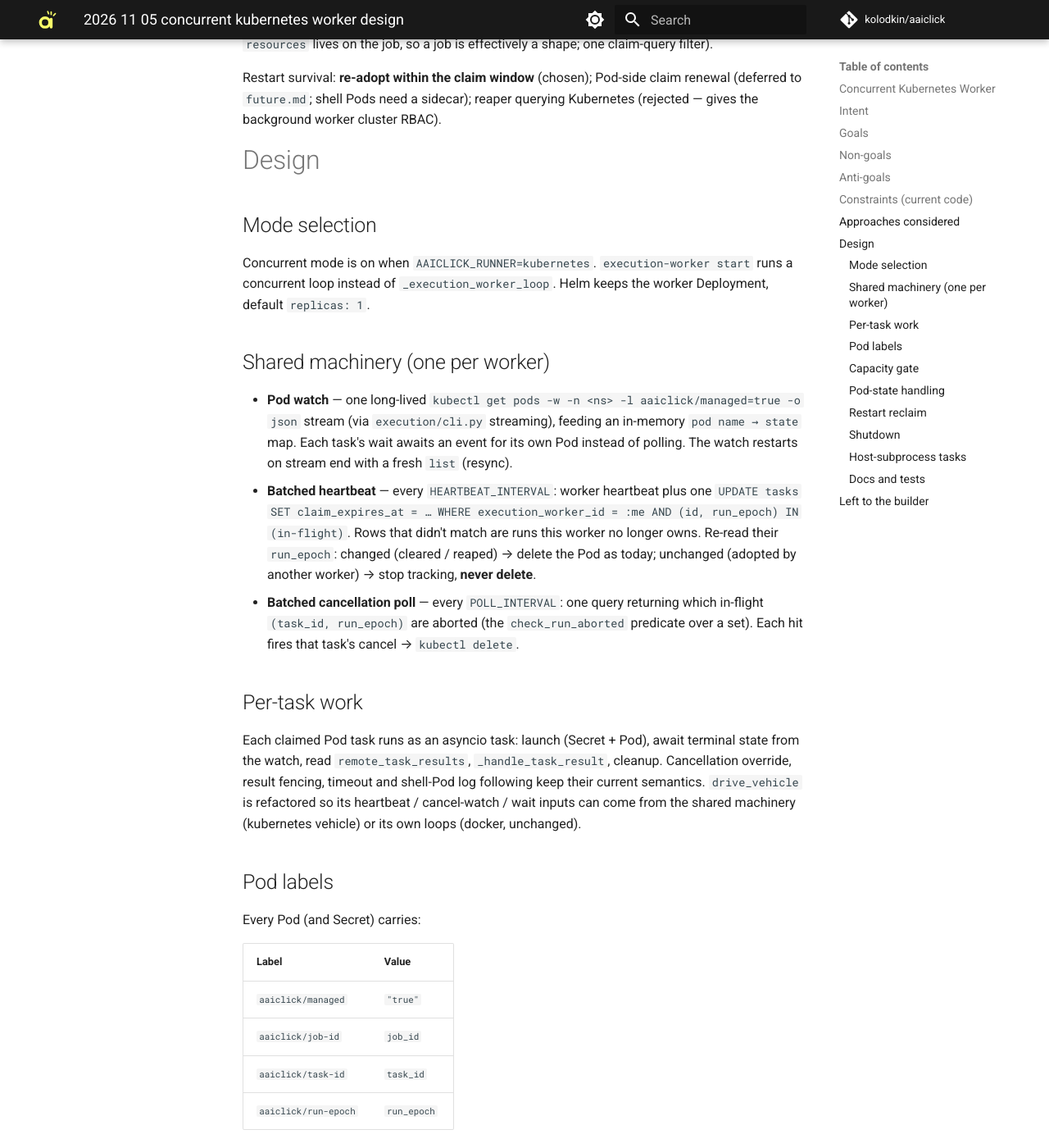
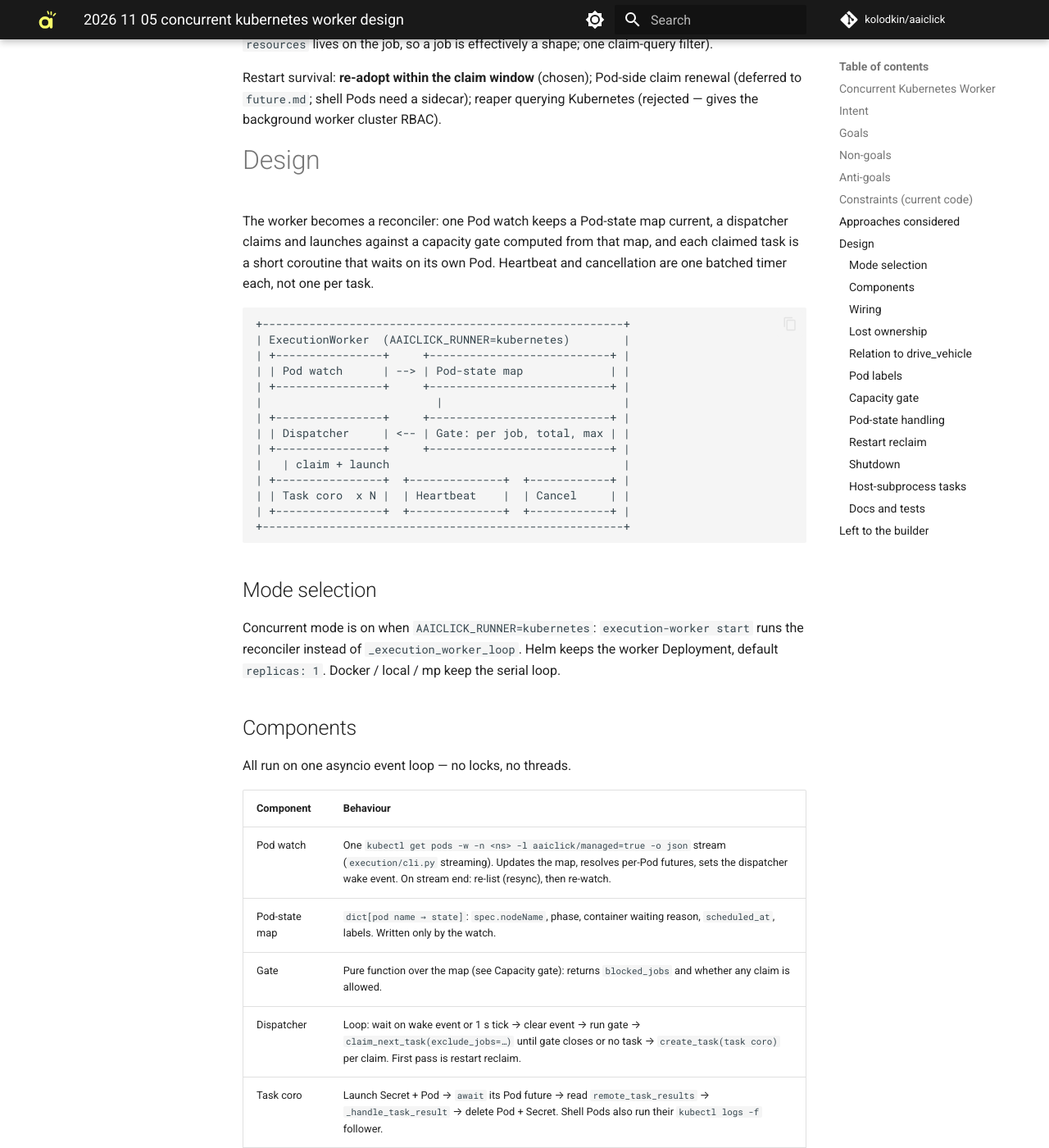
Before and after one commit to kolodkin/aaiclick, an MkDocs documentation site: the page built from docs/superpowers/specs/2026-11-05-concurrent-kubernetes-worker-design.md, in a window 1280 px wide and 1400 px high, scrolled down 2238 px. Shown: the whole window at 82% size. Built offline with MkDocs 1.6.1 and Material for MkDocs 9.7.7, drawn with Linux system fonts in a browser that asks for light colours; comment, search, counter and statistics services are not loaded; some of the changed text lies outside the part shown.

Commit message:
Rewrite concurrent k8s worker design around a central reconciler
Co-Authored-By: Claude Opus 5.5 <noreply@anthropic.com>
Claude-Session: https://claude.ai/code/session_01LcC1uBpvpq3w8R1zbvQbeW

````diff
--- a/docs/superpowers/specs/2026-11-05-concurrent-kubernetes-worker-design.md
+++ b/docs/superpowers/specs/2026-11-05-concurrent-kubernetes-worker-design.md
@@ -76,37 +76,77 @@ Kubernetes (rejected — gives the background worker cluster RBAC).
 
 # Design
 
+The worker becomes a reconciler: one Pod watch keeps a Pod-state map current, a
+dispatcher claims and launches against a capacity gate computed from that map,
+and each claimed task is a short coroutine that waits on its own Pod. Heartbeat
+and cancellation are one batched timer each, not one per task.
+
+```
++------------------------------------------------------+
+| ExecutionWorker  (AAICLICK_RUNNER=kubernetes)        |
+| +----------------+     +---------------------------+ |
+| | Pod watch      | --> | Pod-state map             | |
+| +----------------+     +---------------------------+ |
+|                          |                           |
+| +----------------+     +---------------------------+ |
+| | Dispatcher     | <-- | Gate: per job, total, max | |
+| +----------------+     +---------------------------+ |
+|   | claim + launch                                   |
+| +----------------+  +--------------+  +------------+ |
+| | Task coro  x N |  | Heartbeat    |  | Cancel     | |
+| +----------------+  +--------------+  +------------+ |
++------------------------------------------------------+
+```
+
 ## Mode selection
 
-Concurrent mode is on when `AAICLICK_RUNNER=kubernetes`. `execution-worker start`
-runs a concurrent loop instead of `_execution_worker_loop`. Helm keeps the
-worker Deployment, default `replicas: 1`.
+Concurrent mode is on when `AAICLICK_RUNNER=kubernetes`: `execution-worker start`
+runs the reconciler instead of `_execution_worker_loop`. Helm keeps the worker
+Deployment, default `replicas: 1`. Docker / local / mp keep the serial loop.
 
-## Shared machinery (one per worker)
+## Components
 
-- **Pod watch** — one long-lived
-  `kubectl get pods -w -n <ns> -l aaiclick/managed=true -o json` stream
-  (via `execution/cli.py` streaming), feeding an in-memory `pod name → state`
-  map. Each task's wait awaits an event for its own Pod instead of polling.
-  The watch restarts on stream end with a fresh `list` (resync).
-- **Batched heartbeat** — every `HEARTBEAT_INTERVAL`: worker heartbeat plus one
-  `UPDATE tasks SET claim_expires_at = … WHERE execution_worker_id = :me AND
-  (id, run_epoch) IN (in-flight)`. Rows that didn't match are runs this worker
-  no longer owns. Re-read their `run_epoch`: changed (cleared / reaped) → delete
-  the Pod as today; unchanged (adopted by another worker) → stop tracking, **never
-  delete**.
-- **Batched cancellation poll** — every `POLL_INTERVAL`: one query returning which
-  in-flight `(task_id, run_epoch)` are aborted (the `check_run_aborted` predicate
-  over a set). Each hit fires that task's cancel → `kubectl delete`.
+All run on one asyncio event loop — no locks, no threads.
 
-## Per-task work
+| Component      | Behaviour                                                                                   |
+|----------------|---------------------------------------------------------------------------------------------|
+| Pod watch      | One `kubectl get pods -w -n <ns> -l aaiclick/managed=true -o json` stream (`execution/cli.py` streaming). Updates the map, resolves per-Pod futures, sets the dispatcher wake event. On stream end: re-list (resync), then re-watch. |
+| Pod-state map  | `dict[pod name → state]`: `spec.nodeName`, phase, container waiting reason, `scheduled_at`, labels. Written only by the watch. |
+| Gate           | Pure function over the map (see Capacity gate): returns `blocked_jobs` and whether any claim is allowed. |
+| Dispatcher     | Loop: wait on wake event or 1 s tick → clear event → run gate → `claim_next_task(exclude_jobs=…)` until gate closes or no task → `create_task(task coro)` per claim. First pass is restart reclaim. |
+| Task coro      | Launch Secret + Pod → `await` its Pod future → read `remote_task_results` → `_handle_task_result` → delete Pod + Secret. Shell Pods also run their `kubectl logs -f` follower. |
+| Heartbeat      | Every `HEARTBEAT_INTERVAL`: worker heartbeat + one claim-renew `UPDATE … WHERE execution_worker_id = :me AND (id, run_epoch) IN (in-flight)`. |
+| Cancel         | Every `POLL_INTERVAL`: one query for aborted in-flight `(task_id, run_epoch)` (`check_run_aborted` predicate over a set); cancels those task coros. |
 
-Each claimed Pod task runs as an asyncio task: launch (Secret + Pod), await
-terminal state from the watch, read `remote_task_results`, `_handle_task_result`,
-cleanup. Cancellation override, result fencing, timeout and shell-Pod log
-following keep their current semantics. `drive_vehicle` is refactored so its
-heartbeat / cancel-watch / wait inputs can come from the shared machinery
-(kubernetes vehicle) or its own loops (docker, unchanged).
+## Wiring
+
+| From → to                 | Mechanism                                                                     |
+|---------------------------|-------------------------------------------------------------------------------|
+| Watch → map               | Direct `dict` mutation                                                        |
+| Watch → task coro         | `asyncio.Future` per Pod name, resolved on terminal phase or Pod gone; the coro registers it before `kubectl apply` so no event is missed |
+| Watch → dispatcher        | One shared `asyncio.Event`, set on any scheduled / terminal / gone change     |
+| Map → gate                | Function call                                                                 |
+| Dispatcher → task coro    | `asyncio.create_task`; worker keeps `in_flight: dict[task_id, InFlight]` (epoch, Pod name, asyncio task) used by heartbeat and cancel |
+| Cancel → task coro        | `task.cancel()`; the coro's `CancelledError` handler deletes the Pod and reports `"cancelled"` (cancelled-overrides-result, as today) |
+
+Not an `asyncio.Queue`: every task coro waits on its own Pod, so a future per Pod
+delivers each event to exactly one waiter.
+
+## Lost ownership
+
+A claim-renew row that didn't match is a run this worker no longer owns. Re-read
+its `run_epoch`:
+
+- **Changed** (cleared / reaped): cancel the coro, delete the Pod — as today.
+- **Unchanged** (adopted by another worker): drop it from `in_flight`, **never delete**.
+
+## Relation to `drive_vehicle`
+
+The Kubernetes runner stops using `drive_vehicle`: its value — per-task heartbeat,
+cancellation watch, polling `wait` — moved to the shared components above. The
+task coro reuses the vehicle's `launch` / `terminate` / `collect` / `cleanup`
+(`_KubernetesVehicle`, `_KubernetesShellVehicle`); `wait` is replaced by awaiting
+the Pod future. `drive_vehicle` stays as is for the Docker runner.
 
 ## Pod labels
 
@@ -209,7 +249,6 @@ shared cwd/env behaviour). While one runs, the claim query excludes
 
 # Left to the builder
 
-- Shape of the refactor between `drive_vehicle` and the shared machinery.
-- Watch resync / backoff details and in-memory map structure.
+- How the shell vehicle's `io` copy-in / copy-out fits the task coro.
+- Watch resync / backoff details and the map's exact fields.
 - Exact back-off after a quota rejection.
-- Whether the batched heartbeat replaces the loop's between-claims heartbeat.
````
